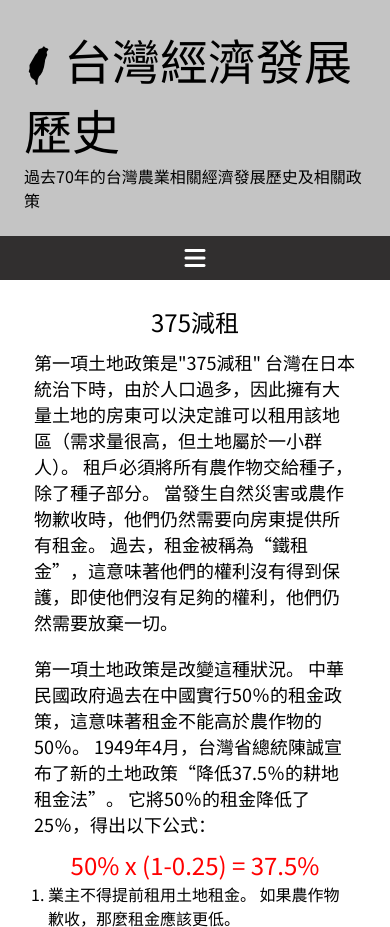
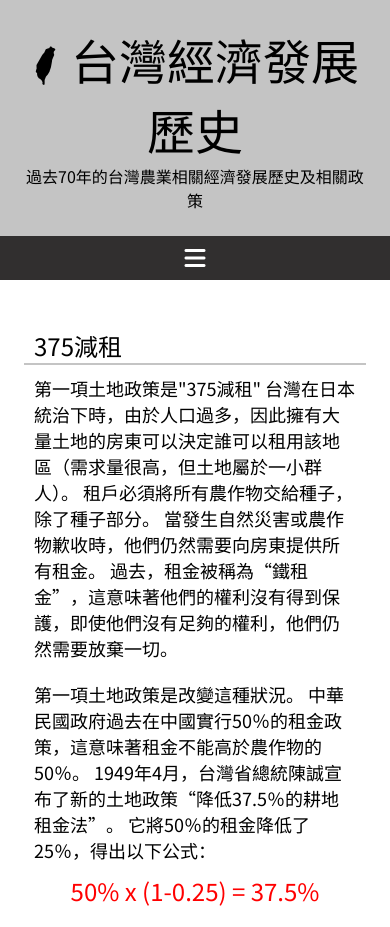
Before and after one commit to jjustin-35/taiwan-economic-history, a plain HTML site: page agriculture.html in a window 390 px wide. Shown: the top 927 px of the page. Drawn offline with nearby package versions, Linux system fonts and the light colour scheme.

Commit message:
v1.04.f3:renew  agriculture.

```diff
--- a/th-style.css
+++ b/th-style.css
@@ -86,7 +86,6 @@ nav ul li a:hover{
 main{
     display:flex;
     flex-wrap: wrap;
-    /* height: 100%; */
     justify-content: center;
 }
 section{
@@ -98,14 +97,21 @@ section.mainBox{
     display: flex;
     flex-direction: column;
     align-items: center;
-    /* height: 100%; */
+}
+.title{
+    padding: 0 10px;
+    margin-top: 1.5rem;
+    border-bottom: #C4C4C4 solid 2px;
+    width: 100%;
 }
 p{
     padding: 10px;
     font-size: 18px;
+    width: 100%;
 }
 section.mainBox ol{
     padding:0px 1.5rem;
+    width: 100%;
 }
 #curve_chart{
     width: 100%;
@@ -113,7 +119,7 @@ section.mainBox ol{
 }
 /* sideBox */
 section.sideBox{
-    flex:1 1 300px;
+    flex:1 1 250px;
     display: flex;
     flex-direction: column;
     align-items: center;
@@ -133,12 +139,16 @@ div.stretch{
     background: white;
 }
 
+/* media */
 @media (max-width: 1200px){
     div.stretch{
         height: 0;
     }
 }
 @media(max-width: 600px){
+    .headerTitle, .headText{
+        text-align: center;
+    }
     nav ul{
         display: none;
         flex-direction: column;
```
Also changed, not shown: agriculture.html (+1 -0 lines), index.html (+1 -1 lines).
